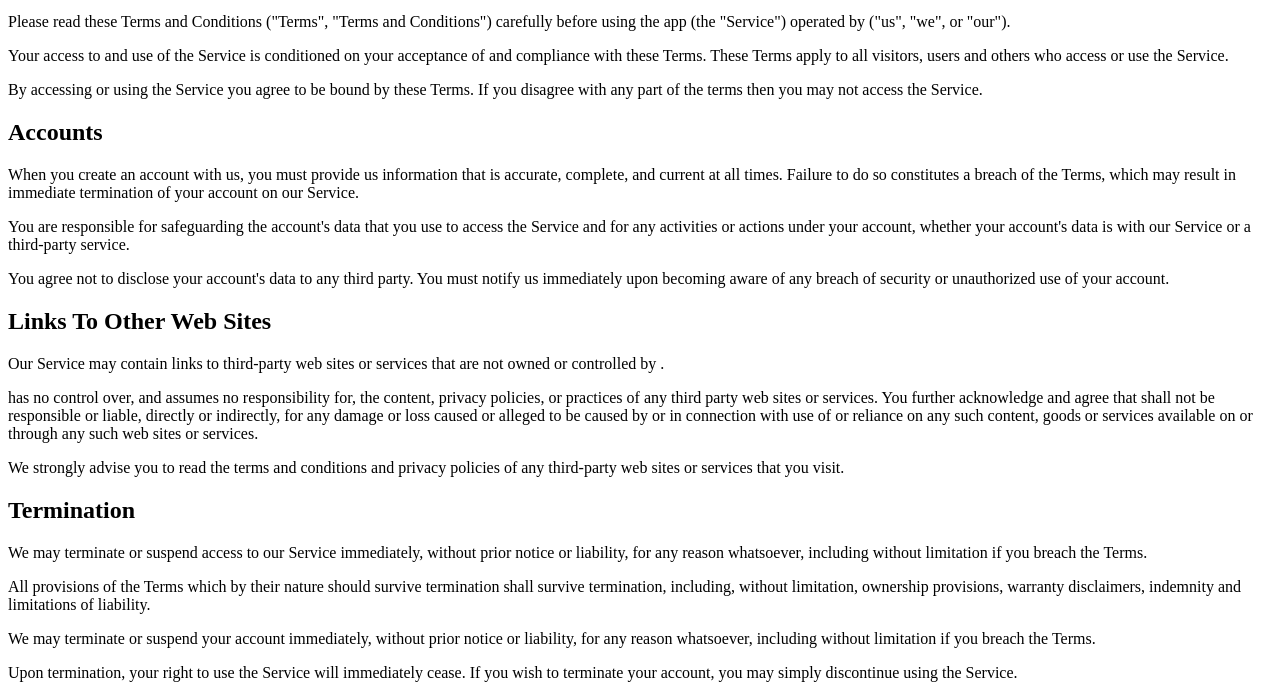
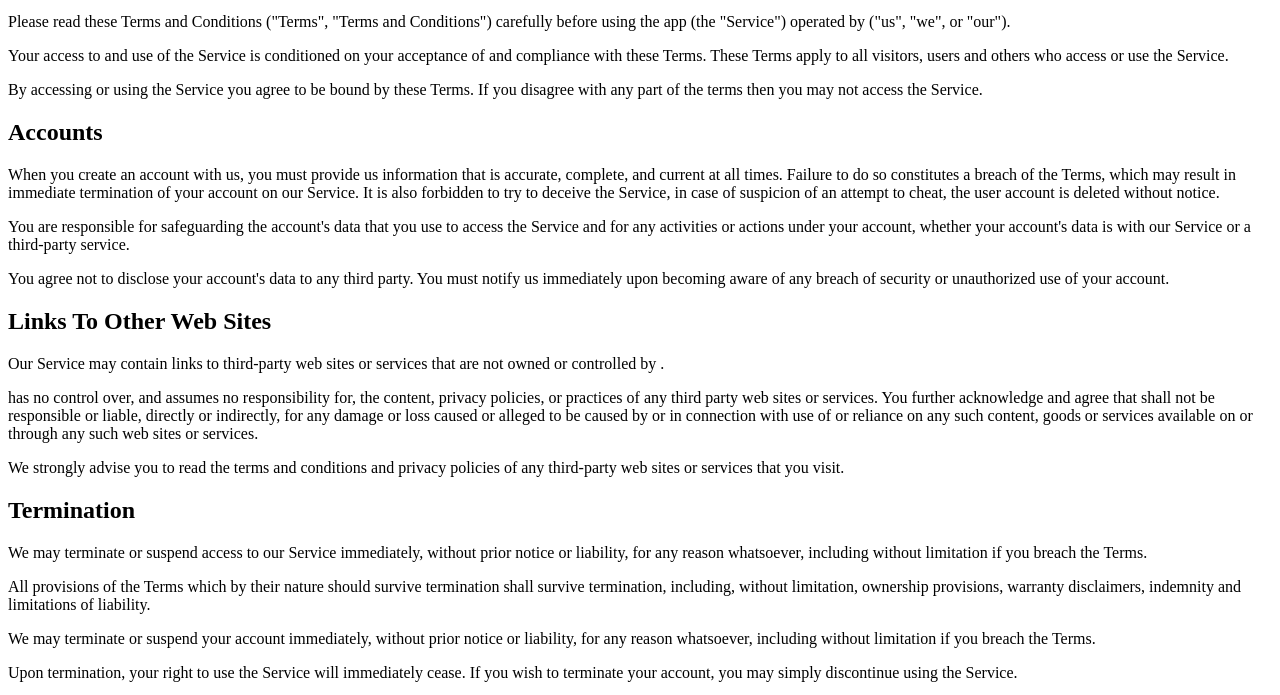
Before and after one commit to RaccoonProduction/cashflow_terms, a plain HTML site: page index.html in a window 1280 px wide. Shown: the part 87-782 px from the top of the page. Drawn offline with Linux system fonts and the light colour scheme.

Commit message:
Update index.html

```diff
--- a/index.html
+++ b/index.html
@@ -13,7 +13,7 @@
 
 <h2>Accounts</h2>
 
-<p>When you create an account with us, you must provide us information that is accurate, complete, and current at all times. Failure to do so constitutes a breach of the Terms, which may result in immediate termination of your account on our Service.</p>
+<p>When you create an account with us, you must provide us information that is accurate, complete, and current at all times. Failure to do so constitutes a breach of the Terms, which may result in immediate termination of your account on our Service. It is also forbidden to try to deceive the Service, in case of suspicion of an attempt to cheat, the user account is deleted without notice.</p>
 
 <p>You are responsible for safeguarding the account's data that you use to access the Service and for any activities or actions under your account, whether your account's data is with our Service or a third-party service.</p>
 
```
